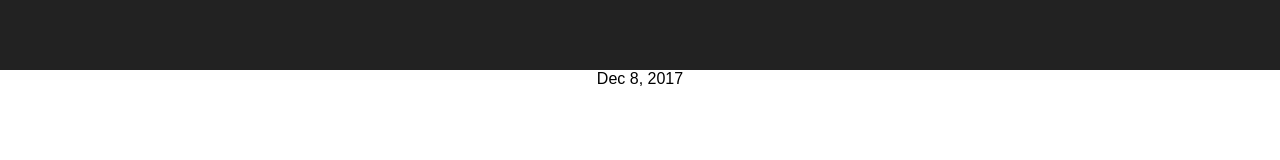
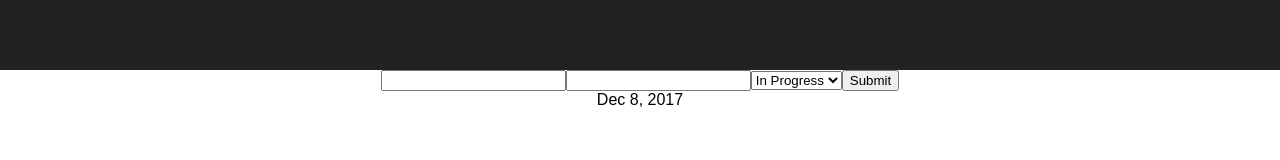
Before and after one commit to melodymennen/no-database-project, a React (Create React App) app: page / in a window 1280 px wide. Shown: the part 120-280 px from the top of the page. Built offline with nearby package versions, Linux system fonts and the light colour scheme; no server answers.

Commit message:
input boxes and dropdown

```diff
--- a/src/App.js
+++ b/src/App.js
@@ -3,6 +3,7 @@ import logo from './logo.svg';
 import './App.css';
 import axios from 'axios';
 import Week from './components/week';
+import NewEntry from './components/NewEntry';
 
 class App extends Component {
   constructor(){
@@ -28,6 +29,7 @@ class App extends Component {
           <h1 className="App-title">Daily Projects</h1>
         </header>
         <div>
+          <NewEntry />
           <Week />
         </div>
       </div>
--- a/src/components/NewEntry.js
+++ b/src/components/NewEntry.js
@@ -1,4 +1,5 @@
-import React from 'react';
+import React, {Component} from 'react';
+import axios from 'axios';
 
 class NewEntry extends Component {
     constructor(){
@@ -8,6 +9,12 @@ class NewEntry extends Component {
             link: '',
             complete: ''
         }
+
+        this.handleDateChange = this.handleDateChange.bind(this)
+        this.handleLinkChange = this.handleLinkChange.bind(this)
+        this.handleCompleteChange = this.handleCompleteChange.bind(this)
+        this.handleSubmit = this.handleSubmit.bind(this)
+
     }
 
     handleDateChange(value){
@@ -24,12 +31,27 @@ class NewEntry extends Component {
 
     }
 
+    handleSubmit(){
+        const body = {
+            date: this.state.date,
+            link: this.state.link,
+            complete: this.state.complete
+        }
+        axios.post('http://localhost:3000/api/links', body)
+    }
+
 
     render() {
         return (
-            <input />
-            <input />
-            <input type='checkbox' />
+            <div>
+                <input onChange={event => this.handleDateChange(event.target.value)} />
+                <input onChange={event => this.handleLinkChange(event.target.value)} />
+                <select value={this.state.complete} onChange={event => this.handleCompleteChange(event.target.value)}>
+                    <option value="inProgress">In Progress</option>
+                    <option value="complete">Complete</option>
+                </select>
+                <button onClick={()=> this.handleSubmit()}>Submit</button>
+            </div>
         )
     }
 }
```
Also changed, not shown: 2 other files (tests, documents, lock files or other folders).
